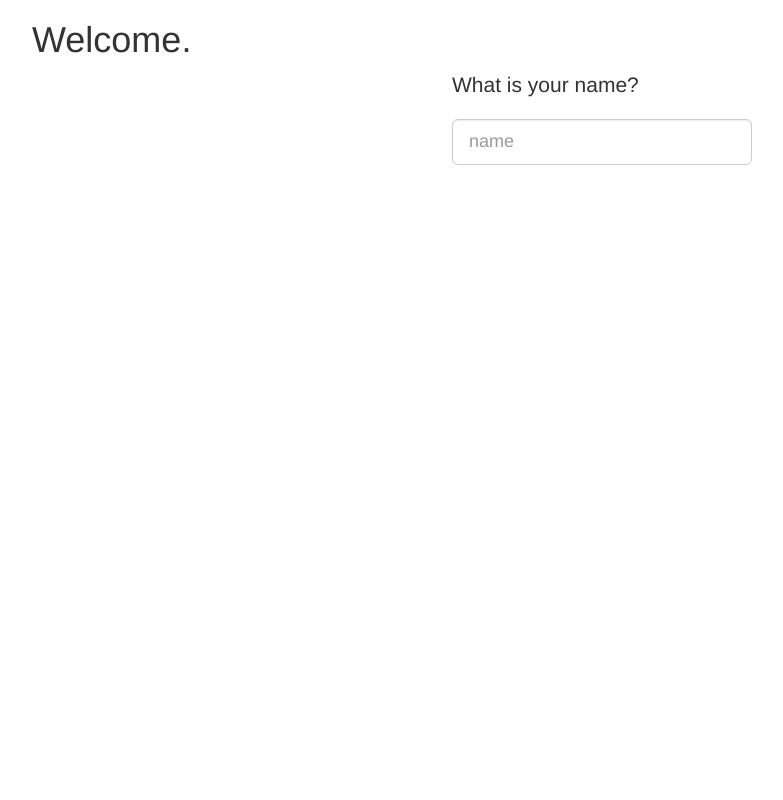
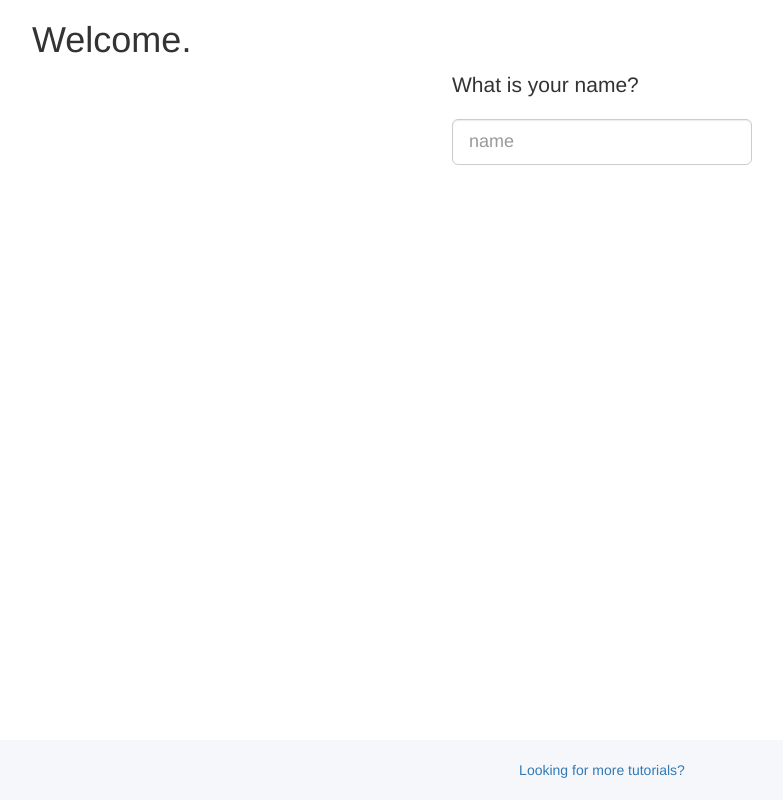
Before and after one commit to IBM-Cloud/get-started-node, a website: page views/index.html in a window 1280 px wide. Shown: the whole page, without its empty margins (38-821 px from the left). Drawn offline with nearby package versions, Linux system fonts and the light colour scheme; no server answers.

Commit message:
Add footer

```diff
--- a/views/index.html
+++ b/views/index.html
@@ -61,6 +61,11 @@
 
         <p id="databaseNames" class="lead text-center"></p>
     </div>
+    <footer class="footer">
+        <div class="container">
+            <span><a href="https://console.bluemix.net/docs/tutorials/index.html" target="_blank">Looking for more tutorials?</a></span>
+        </div>
+    </footer>
 
 </body>
 
@@ -83,9 +88,9 @@
                 .done(function(data) {
                     if(data && data.name){
                         if(data._id)
-                            $('#response').html($.i18n('added_to_database', data.name));
+                            $('#response').html($.i18n('added_to_database', AntiXSS.sanitizeInput(data.name)));
                         else
-                            $('#response').html($.i18n('hello', data.name));
+                            $('#response').html($.i18n('hello', AntiXSS.sanitizeInput(data.name)));
                     }
                     else {
                         $('#response').html(AntiXSS.sanitizeInput(data));
--- a/views/styles.css
+++ b/views/styles.css
@@ -1,3 +1,19 @@
+html {
+  position: relative;
+  min-height: 100%;
+}
+body {
+  margin-bottom: 60px;
+}
+.footer {
+  position: absolute;
+  bottom: 0;
+  width: 100%;
+  height: 60px;
+  line-height: 60px;
+  text-align: center;
+  background-color: #f5f7fa;
+}
 .helloInput {
   width: 300px;
 }
```
